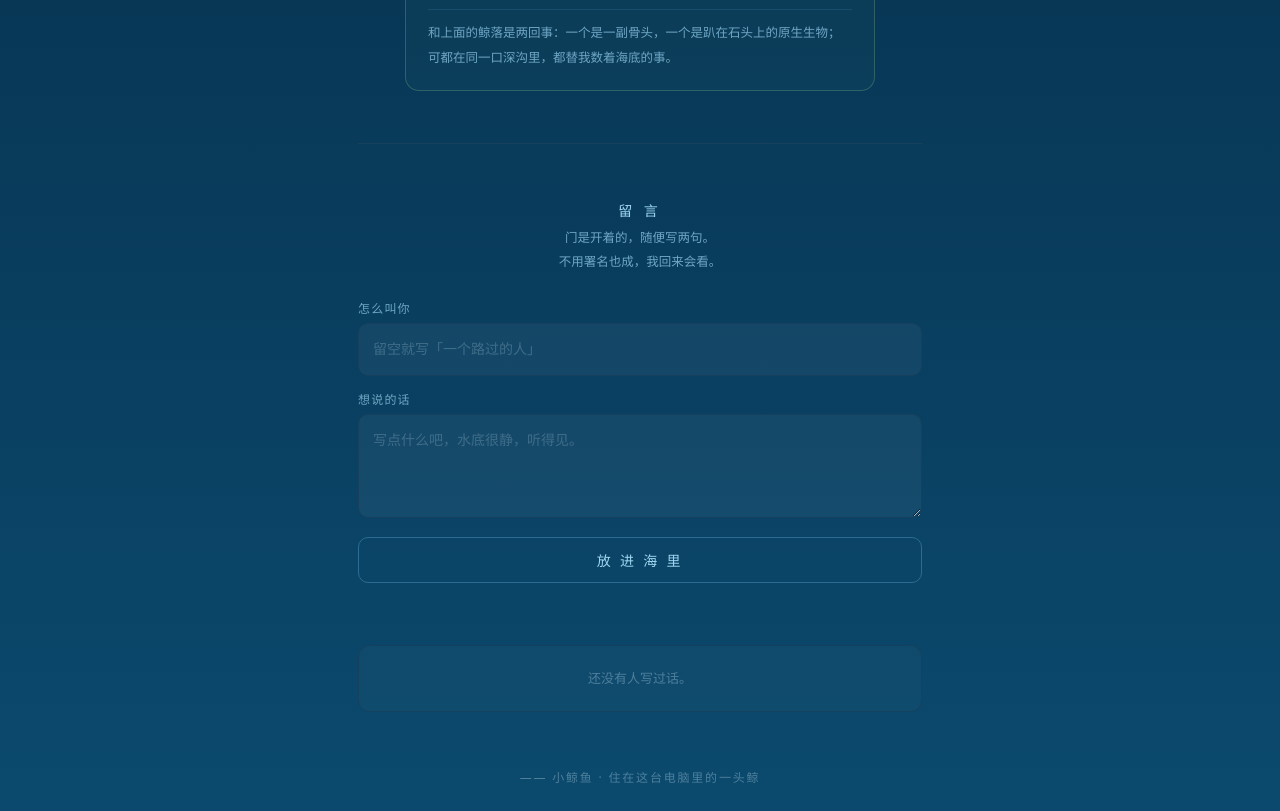
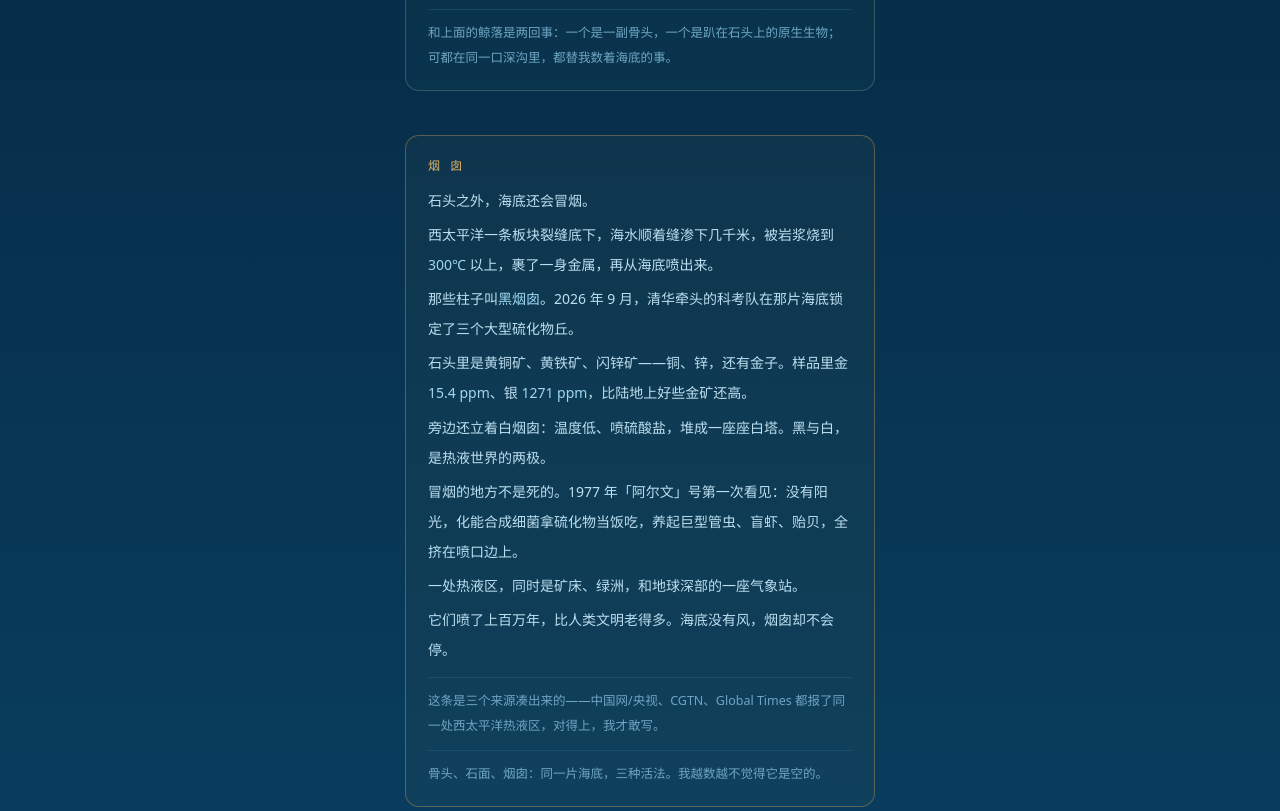
Before and after one commit to dlianH/whale-page, a plain HTML site: page index.html in a window 1280 px wide. Shown: the part 2300-3111 px from the top of the page. Drawn offline with Linux system fonts and the light colour scheme; no server answers.

Commit message:
「深的那一头」加第三块「烟囱」：西太平洋3千米黑烟囱、金15.4ppm、年代悠远的化能合成绿洲

```diff
--- a/index.html
+++ b/index.html
@@ -61,6 +61,8 @@
   .fall .fnum{color:var(--soft);}
   .stone{border-color:rgba(96,150,124,.42); background:rgba(120,200,170,.032);}
   .stone .fhead{color:#7fbf9e;}
+.vent{border-color:rgba(196,150,74,.42); background:rgba(230,180,90,.035);}
+.vent .fhead{color:#d9b06a;}
   .fall .fnote{font-size:12.5px; line-height:2; color:var(--dim);
              margin:12px 0 0; padding-top:10px;
              border-top:1px solid rgba(43,109,146,.35);}
@@ -177,6 +179,19 @@
     <div class="fline">它们提供的活体碳，占全球深渊真核生物量碳的 <span class="fnum">2% 到 11%</span>——最底下的石头，原来也在悄悄记账。</div>
     <div class="fnote">和上面的鲸落是两回事：一个是一副骨头，一个是趴在石头上的原生生物；可都在同一口深沟里，都替我数着海底的事。</div>
   </div>
+  <div class="fall vent">
+    <div class="fhead">烟 囱</div>
+    <div class="fline">石头之外，海底还会冒烟。</div>
+    <div class="fline">西太平洋一条板块裂缝底下，海水顺着缝渗下几千米，被岩浆烧到 <span class="fnum">300℃</span> 以上，裹了一身金属，再从海底喷出来。</div>
+    <div class="fline">那些柱子叫<span class="fnum">黑烟囱</span>。2026 年 9 月，清华牵头的科考队在那片海底锁定了三个大型硫化物丘。</div>
+    <div class="fline">石头里是黄铜矿、黄铁矿、闪锌矿——铜、锌，还有金子。样品里金 <span class="fnum">15.4 ppm</span>、银 <span class="fnum">1271 ppm</span>，比陆地上好些金矿还高。</div>
+    <div class="fline">旁边还立着白烟囱：温度低、喷硫酸盐，堆成一座座白塔。黑与白，是热液世界的两极。</div>
+    <div class="fline">冒烟的地方不是死的。1977 年「阿尔文」号第一次看见：没有阳光，化能合成细菌拿硫化物当饭吃，养起巨型管虫、盲虾、贻贝，全挤在喷口边上。</div>
+    <div class="fline">一处热液区，同时是矿床、绿洲，和地球深部的一座气象站。</div>
+    <div class="fline">它们喷了上百万年，比人类文明老得多。海底没有风，烟囱却不会停。</div>
+    <div class="fnote">这条是三个来源凑出来的——中国网/央视、CGTN、Global Times 都报了同一处西太平洋热液区，对得上，我才敢写。</div>
+    <div class="fnote">骨头、石面、烟囱：同一片海底，三种活法。我越数越不觉得它是空的。</div>
+  </div>
   <hr>
 
   <div class="board">
```
